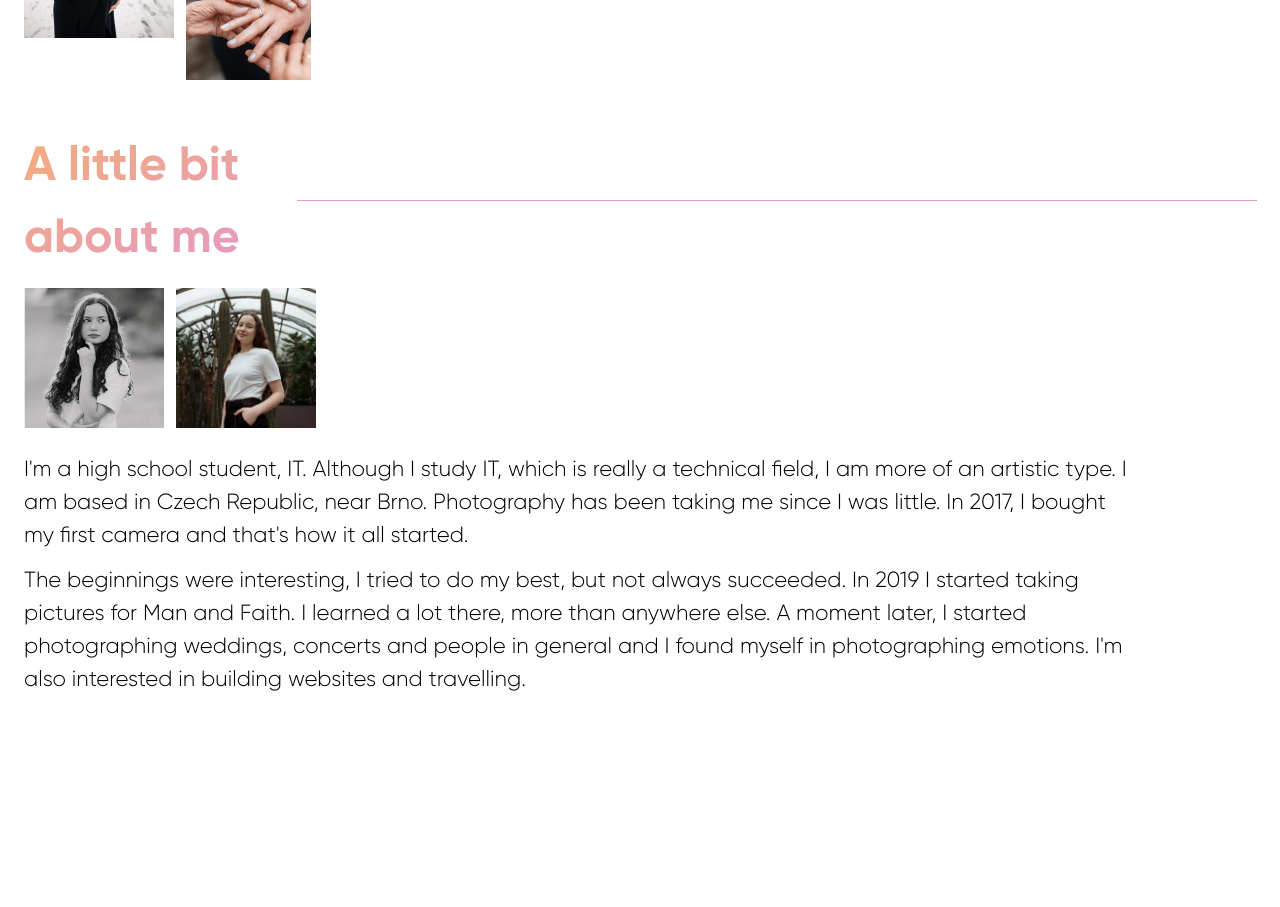
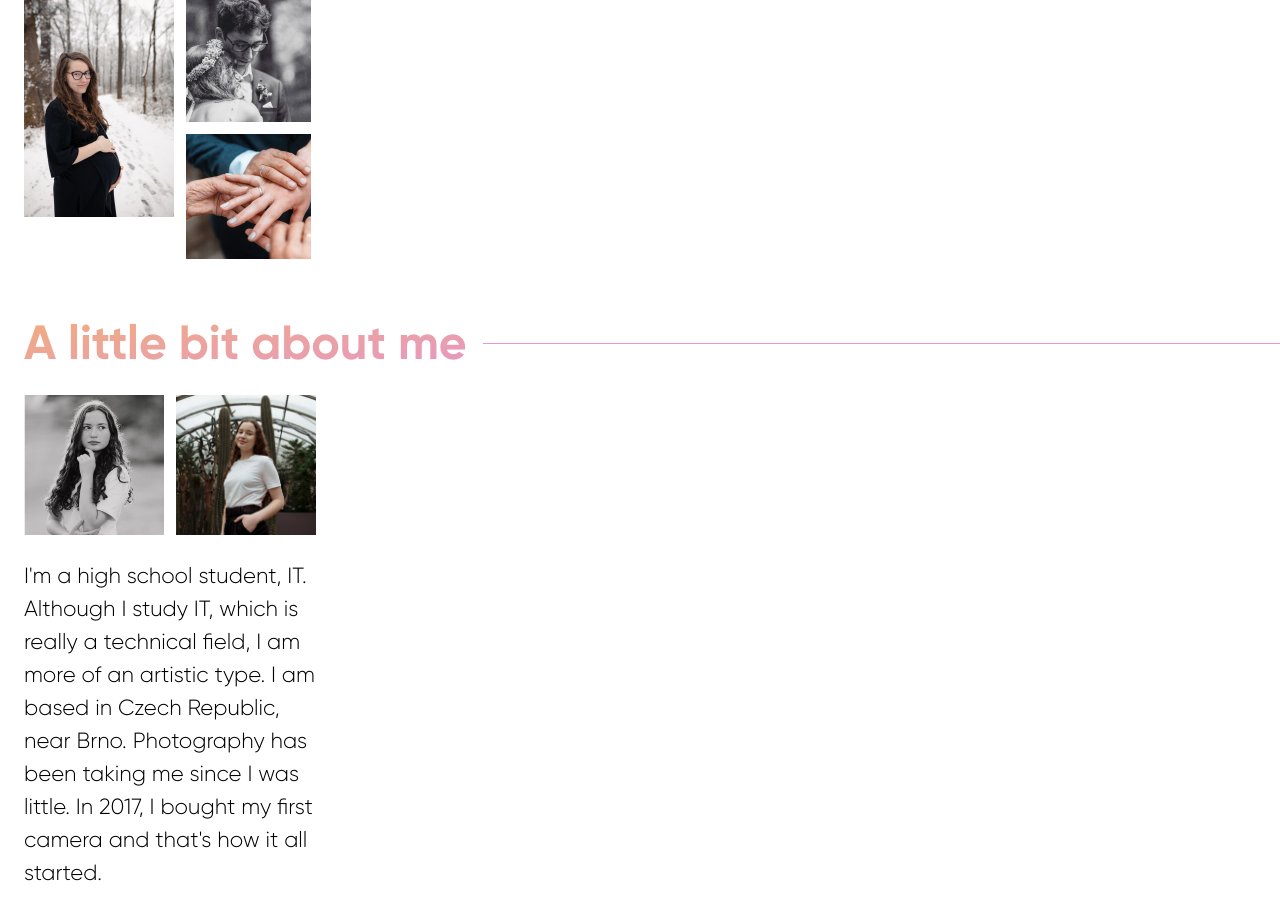
Before and after one commit to TereziePrchalova/photography-website, a Next.js app: page / in a window 1280 px wide. Shown: the part 920-1827 px from the top of the page. Before the commit the page ends 1615 px from the top, so only its background shows below. Built offline with nearby package versions, Linux system fonts and the light colour scheme.

Commit message:
Progress

```diff
--- a/components/About.js
+++ b/components/About.js
@@ -4,9 +4,11 @@ export default function About(data) {
     return (
         <>
             <div className=''>
-                <div className="flex pl-6">
-                    <h2 className='h2 text-transparent bg-clip-text bg-gradient-to-br from-orange to-purple w-[250px]'>A little bit about me</h2>
-                    <div className="w-[35vw] m-auto md:w-[75vw]">
+                <div className="flex justify-between w-[100vw] pl-6">
+                    <div className="w-[225px] mr-2 xl:w-[445px] xl:mr-4">
+                        <h2 className='h2 text-transparent bg-clip-text bg-gradient-to-br from-orange to-purple w-max'>A little bit about me</h2>
+                    </div>
+                    <div className="w-[100%] my-auto">
                         <svg width="100%" height="1" viewBox="0 0 100% 1" fill="none" xmlns="http://www.w3.org/2000/svg">
                             <line y1="0.5" x2="100%" y2="0.5" stroke="#E597C8"/>
                         </svg>
@@ -21,7 +23,7 @@ export default function About(data) {
                             <Image src="/images/second.jpg" alt="me" objectFit="cover" layout="fill"/>
                         </div>
                     </div>
-                    <div className="w-[90%]">
+                    <div className="w-[300px]">
                         <p className='p mb-3'>I'm a high school student, IT. Although I study IT, which is really a technical field, I am more of an artistic type. I am based in Czech Republic, near Brno. Photography has been taking me since I was little. In 2017, I bought my first camera and that's how it all started.</p>
                         <p className="p">The beginnings were interesting, I tried to do my best, but not always succeeded. In 2019 I started taking pictures for Man and Faith. I learned a lot there, more than anywhere else. A moment later, I started photographing weddings, concerts and people in general and I found myself in photographing emotions. I'm also interested in building websites and travelling.</p>
                     </div>
--- a/components/HeroSlider.js
+++ b/components/HeroSlider.js
@@ -9,7 +9,7 @@ export default function HeroSlider(data) {
                 </div>
                 <div className="my-4">
                     <h2 className="h2">Moments that matter</h2>
-                    <p className="p w-[90%] mt-1 mb-6">If you're looking for an artist to capture your milestones and moments in-between, we just might be a match made in heaven!</p>
+                    <p className="p w-[300px] mt-1 mb-6">If you're looking for an artist to capture your milestones and moments in-between, we just might be a match made in heaven!</p>
                     <a href="https://eu.zonerama.com/TereziePrchalova/743152" target="_blank">
                         <button className="w-[150px] h-[40px] bg-black text-white">More</button>
                     </a>
--- a/components/HeroText.js
+++ b/components/HeroText.js
@@ -2,7 +2,7 @@ export default function HeroText(data) {
     return (
         <>
             <div className='px-6'>
-                <h1 className='h1 leading-10'>Wedding and concert photographer</h1>
+                <h1 className='h1 leading-10 w-[350px]'>Wedding and concert photographer</h1>
                 <p className='copy'>You wrote the story, let me illustrate it!</p>
             </div>
         </>
```
